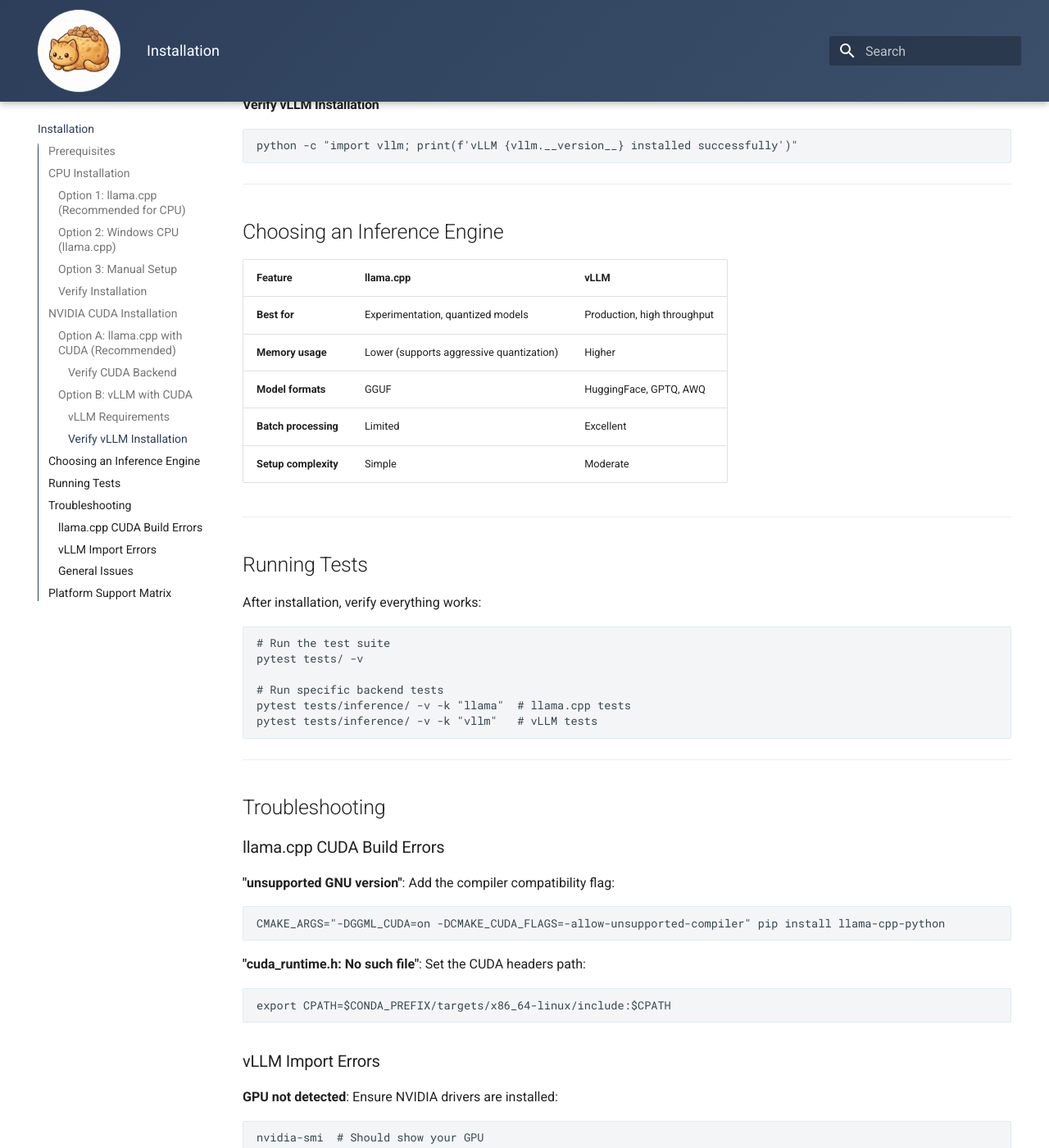
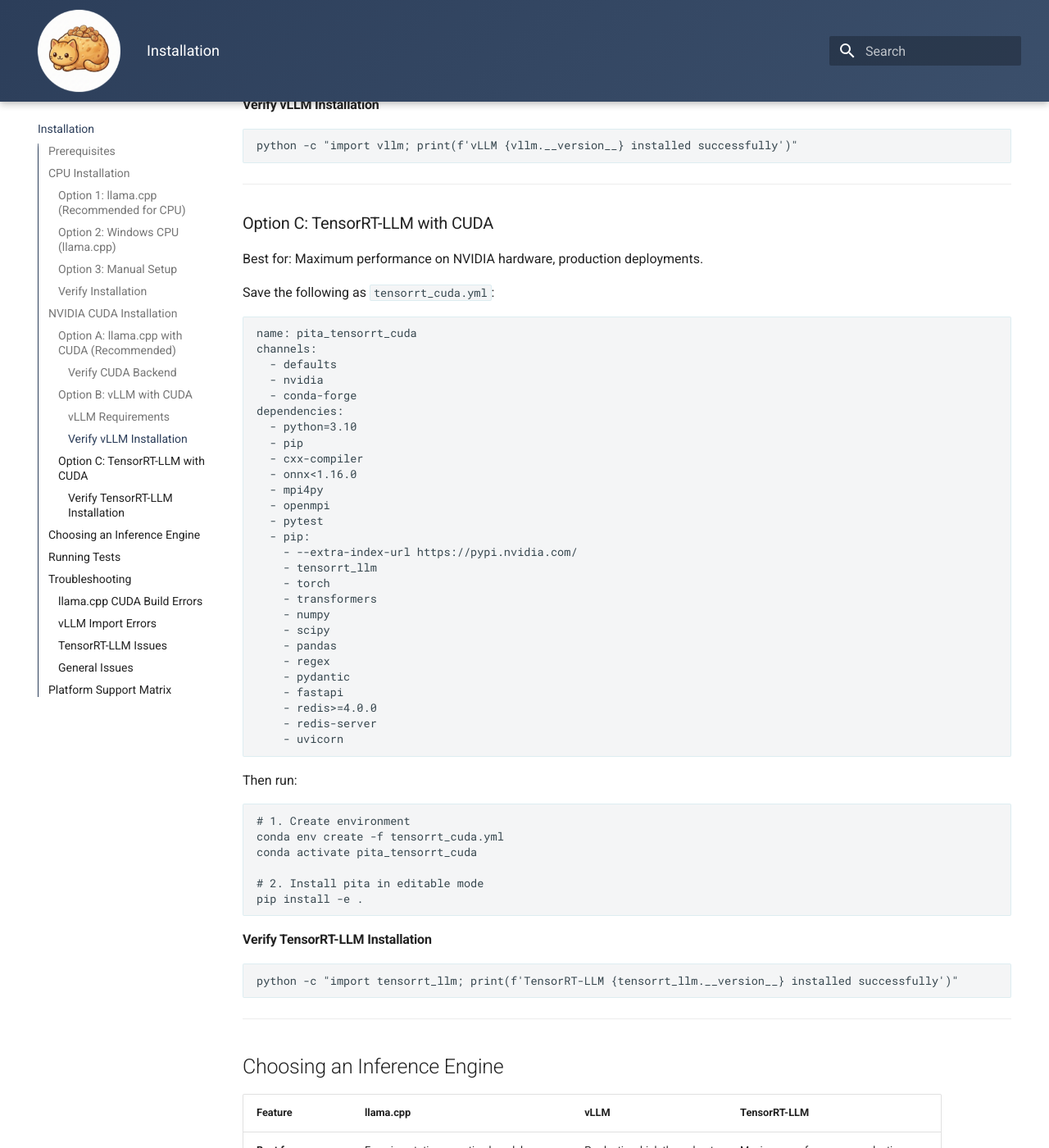
Before and after one commit to cobi-inc/pita, an MkDocs documentation site: the page built from docs/installation.md, in a window 1280 px wide and 1400 px high, scrolled down 3951 px. Shown: the whole window at 82% size. Built offline with MkDocs 1.6.1 and Material for MkDocs 9.7.7, drawn with Linux system fonts in a browser that asks for light colours; some of the changed text lies outside the part shown.

Commit message:
updated the installation documentation to include instructions for Tensor-RT

````diff
--- a/docs/installation.md
+++ b/docs/installation.md
@@ -194,15 +194,69 @@
 
 ---
 
+### Option C: TensorRT-LLM with CUDA
+
+Best for: Maximum performance on NVIDIA hardware, production deployments.
+
+Save the following as `tensorrt_cuda.yml`:
+```yaml
+name: pita_tensorrt_cuda
+channels:
+  - defaults
+  - nvidia
+  - conda-forge
+dependencies:
+  - python=3.10
+  - pip
+  - cxx-compiler
+  - onnx<1.16.0
+  - mpi4py
+  - openmpi
+  - pytest
+  - pip:
+    - --extra-index-url https://pypi.nvidia.com/
+    - tensorrt_llm
+    - torch
+    - transformers
+    - numpy
+    - scipy
+    - pandas
+    - regex
+    - pydantic
+    - fastapi
+    - redis>=4.0.0
+    - redis-server
+    - uvicorn
+```
+
+Then run:
+
+```bash
+# 1. Create environment
+conda env create -f tensorrt_cuda.yml
+conda activate pita_tensorrt_cuda
+
+# 2. Install pita in editable mode
+pip install -e .
+```
+
+#### Verify TensorRT-LLM Installation
+
+```bash
+python -c "import tensorrt_llm; print(f'TensorRT-LLM {tensorrt_llm.__version__} installed successfully')"
+```
+
+---
+
 ## Choosing an Inference Engine
 
-| Feature | llama.cpp | vLLM |
-|---------|-----------|------|
-| **Best for** | Experimentation, quantized models | Production, high throughput |
-| **Memory usage** | Lower (supports aggressive quantization) | Higher |
-| **Model formats** | GGUF | HuggingFace, GPTQ, AWQ |
-| **Batch processing** | Limited | Excellent |
-| **Setup complexity** | Simple | Moderate |
+| Feature | llama.cpp | vLLM | TensorRT-LLM |
+|---------|-----------|------|--------------|
+| **Best for** | Experimentation, quantized models | Production, high throughput | Maximum performance, production |
+| **Memory usage** | Lower (supports aggressive quantization) | Higher | High (optimized for performance) |
+| **Model formats** | GGUF | HuggingFace, GPTQ, AWQ | TensorRT engines (built from HF/ONNX) |
+| **Batch processing** | Limited | Excellent | Excellent |
+| **Setup complexity** | Simple | Moderate | Moderate/High |
 
 ---
 
@@ -215,8 +269,9 @@
 pytest tests/ -v
 
 # Run specific backend tests
-pytest tests/inference/ -v -k "llama"  # llama.cpp tests
-pytest tests/inference/ -v -k "vllm"   # vLLM tests
+pytest tests/inference/ -v -k "llama"     # llama.cpp tests
+pytest tests/inference/ -v -k "vllm"      # vLLM tests
+pytest tests/inference/ -v -k "tensorrt"  # TensorRT-LLM tests
 ```
 
 ---
@@ -242,6 +297,12 @@
 nvidia-smi  # Should show your GPU
 ```
 
+### TensorRT-LLM Issues
+
+**"AttributeError: module 'onnx.helper' has no attribute 'float32_to_bfloat16'"**: Ensure you are using `onnx<1.16.0`.
+
+**"ImportError: libmpi.so.40"**: Ensure `openmpi` is installed via conda (`conda list openmpi`).
+
 ### General Issues
 
 **Environment conflicts**: Create a fresh environment:
@@ -254,11 +315,11 @@
 
 ## Platform Support Matrix
 
-| Platform | llama.cpp | vLLM | Status |
-|----------|-----------|------|--------|
-| Linux + NVIDIA CUDA | ✅ | ✅ | Fully supported |
-| Linux + CPU | ✅ | ❌ | llama.cpp only |
-| macOS + Apple Silicon | 🔄 | 🔄 | In development |
-| Linux + AMD ROCm | 🔄 | 🔄 | In development |
+| Platform | llama.cpp | vLLM | TensorRT-LLM | Status |
+|----------|-----------|------|--------------|--------|
+| Linux + NVIDIA CUDA | ✅ | ✅ | ✅ | Fully supported |
+| Linux + CPU | ✅ | ❌ | ❌ | llama.cpp only |
+| macOS + Apple Silicon | 🔄 | 🔄 | ❌ | In development |
+| Linux + AMD ROCm | 🔄 | 🔄 | ❌ | In development |
 
 ✅ = Supported | 🔄 = In development | ❌ = Not supported
````
